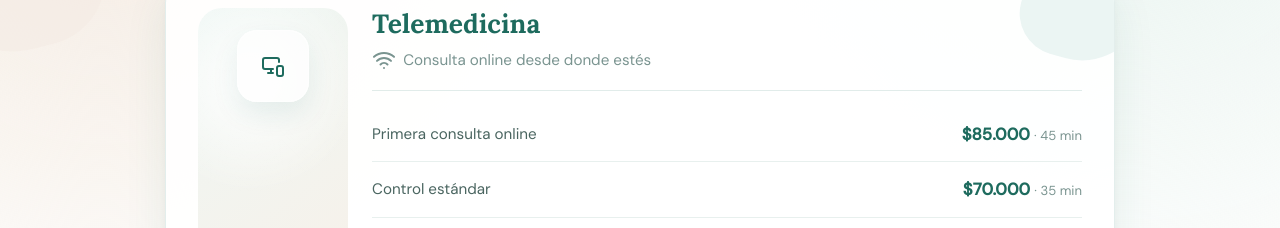
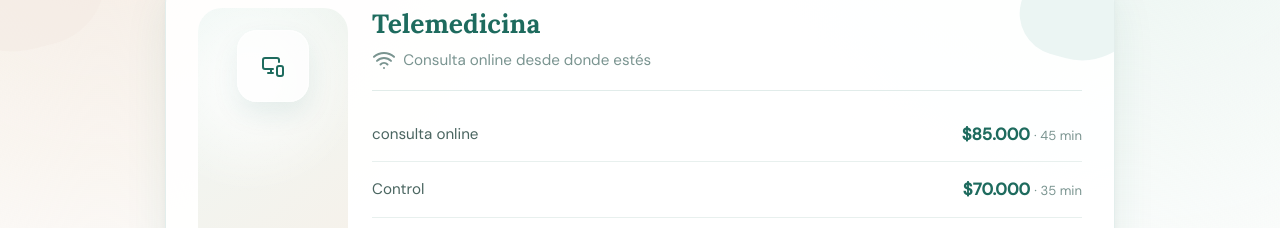
Before and after one commit to alonsogm23/senales-que-importan, a plain HTML site: page index.html in a window 1280 px wide. Shown: the part 3284-3512 px from the top of the page. Drawn offline with nearby package versions, Linux system fonts and the light colour scheme.

Commit message:
Update index.html

```diff
--- a/index.html
+++ b/index.html
@@ -1802,7 +1802,7 @@
 
             <div class="price-list">
               <div class="price-row">
-                <span class="label">Primera consulta online</span>
+                <span class="label"> consulta online</span>
                 <span>
                   <span class="price">$85.000</span>
                   <span class="dur"> · 45 min</span>
@@ -1810,7 +1810,8 @@
               </div>
 
               <div class="price-row">
-                <span class="label">Control estándar</span>
+                <span class="label">Control
+                  </span>
                 <span>
                   <span class="price">$70.000</span>
                   <span class="dur"> · 35 min</span>
```
